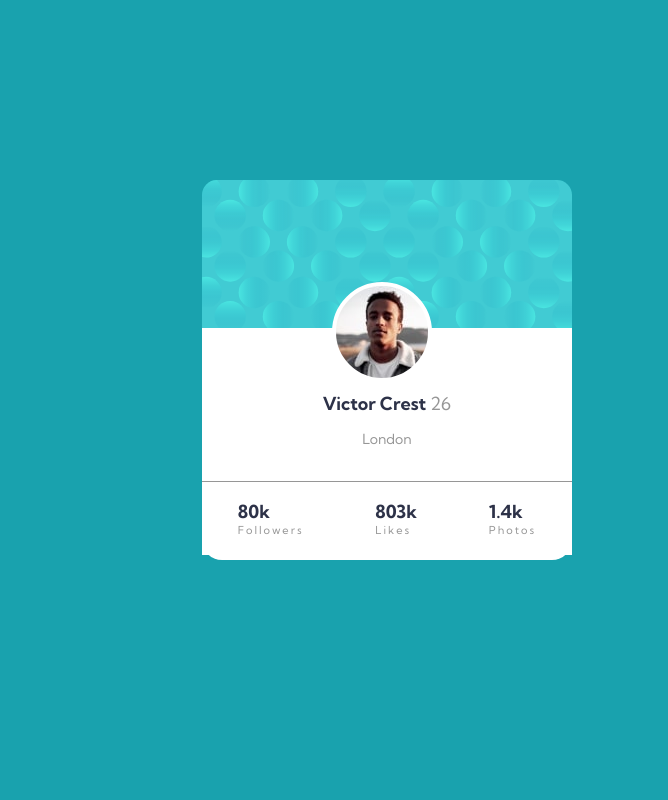
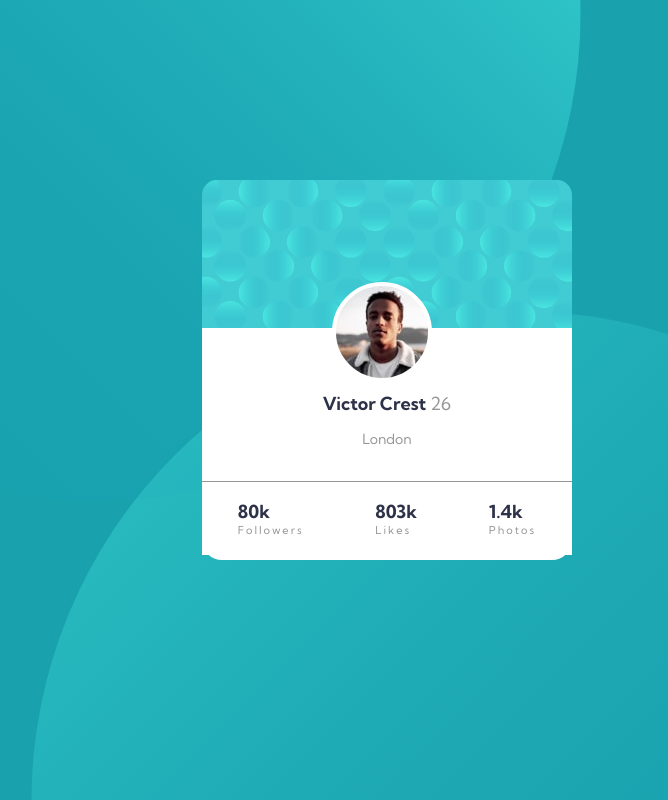
Before and after one commit to ItsWachira/Profile-card-component-project, a plain HTML site: page index.html in a window 1280 px wide. Shown: the whole page, without its empty margins (253-921 px from the left). Drawn offline with Linux system fonts and the light colour scheme.

Commit message:
Update styles.css

```diff
--- a/styles.css
+++ b/styles.css
@@ -16,6 +16,11 @@
 
 body{
 
+/*     background-color: var(--body-bg-color); */
+        /* background-color: hsl(185deg, 75%, 39%); */
+    background-image: url(./assests/images/bg-pattern-top.svg), url(./assests/images/bg-pattern-bottom.svg);
+    background-repeat: no-repeat, no-repeat;
+    background-position: top -476px left -144px, bottom -549px right 18px;
     background-color: var(--body-bg-color);
 
 }
```
